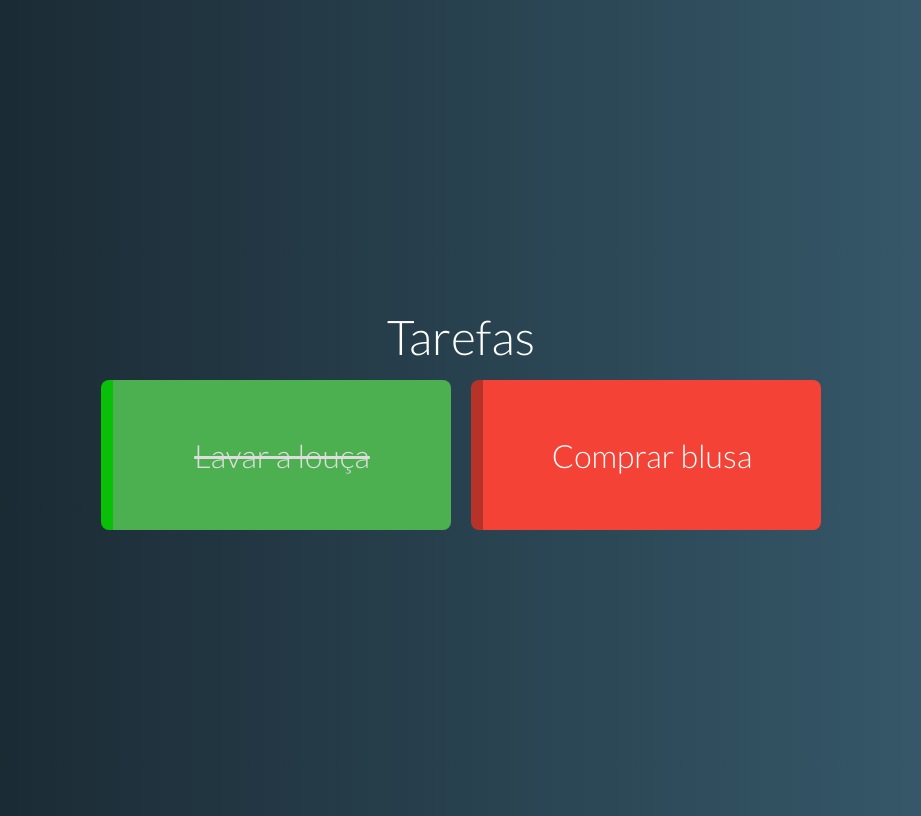
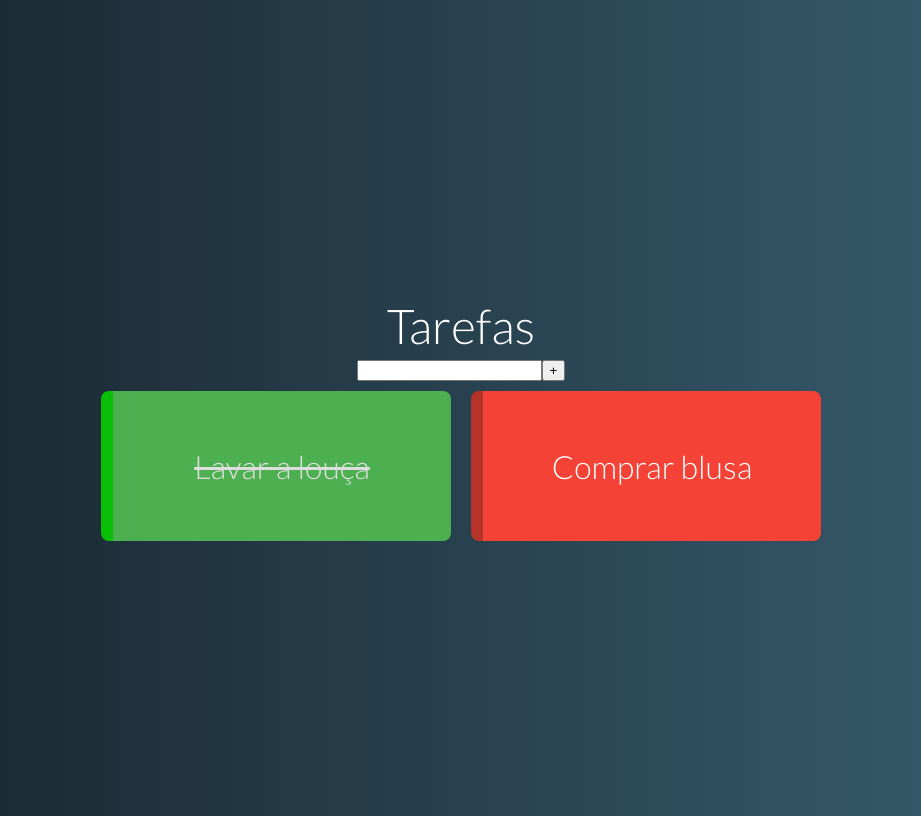
Before and after one commit to renevictorm/ToDoVue, a Vue app: page / in a window 1280 px wide. Shown: the whole page, without its empty margins (179-1100 px from the left). Built offline with nearby package versions, Linux system fonts and the light colour scheme.

Commit message:
Add tasks

```diff
--- a/src/App.vue
+++ b/src/App.vue
@@ -1,17 +1,18 @@
 <template>
 	<div id="app">
 		<h1>Tarefas</h1>
+		<new-task @taskAdded="addTask($event)"/>
 		<TaskGrid :tasks="tasks" />
 	</div>
 </template>
 
 <script>
 import TaskGrid from './components/TaskGrid.vue'
-
+import NewTask from './components/NewTask.vue'
 
 
 export default {
-	components : {TaskGrid},
+	components : {TaskGrid,NewTask},
 	data(){
 		return{
 			tasks:[
@@ -19,6 +20,19 @@
 				{name: 'Comprar blusa', pending: true},
 
 			]
+		}
+	},
+	methods:{
+		addTask(task){
+			const sameName = t => t.name === task.name
+			const reallyNew = this.tasks.filter(sameName).length == 0
+			if(reallyNew){
+				this.tasks.push({
+					name: task.name,
+					pending: task.pending || true
+				})
+			}
+
 		}
 	}
 
--- /dev/null
+++ b/src/components/NewTask.vue
@@ -0,0 +1,27 @@
+<template>
+    <div class="new-task">
+        <input v-model="name" @keydown.enter="add" type="text">
+        <button @click="add">+</button>
+
+    </div>
+</template>
+
+<script>
+export default {
+    data(){
+        return{
+            name:''
+        }
+    },
+    methods:{
+        add(){
+            this.$emit('taskAdded', {name: this.name})
+            this.name= ''
+        }
+    }
+}
+</script>
+
+<style>
+
+</style>
```
